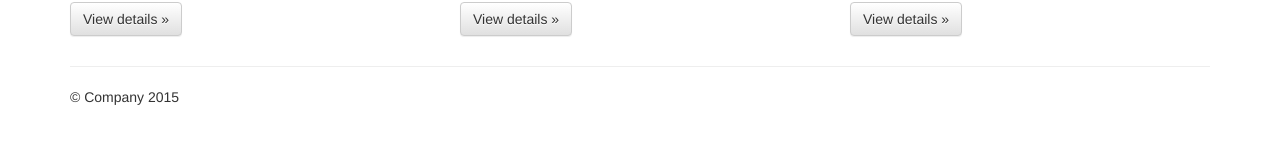
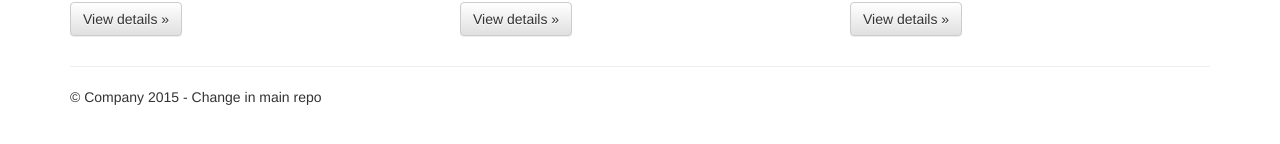
Before and after one commit to prashantkumarjha1/web-project, a plain HTML site: page index.html in a window 1280 px wide. Shown: the part 582-726 px from the top of the page. Drawn offline with nearby package versions, Linux system fonts and the light colour scheme.

Commit message:
Update index.html
Updated text in remote master branch repo.

```diff
--- a/index.html
+++ b/index.html
@@ -84,7 +84,7 @@
       <hr>
 
       <footer>
-        <p>&copy; Company 2015</p>
+        <p>&copy; Company 2015 - Change in main repo </p>
       </footer>
     </div> <!-- /container -->        <script src="//ajax.googleapis.com/ajax/libs/jquery/1.11.2/jquery.min.js"></script>
         <script>window.jQuery || document.write('<script src="js/vendor/jquery-1.11.2.min.js"><\/script>')</script>
```
